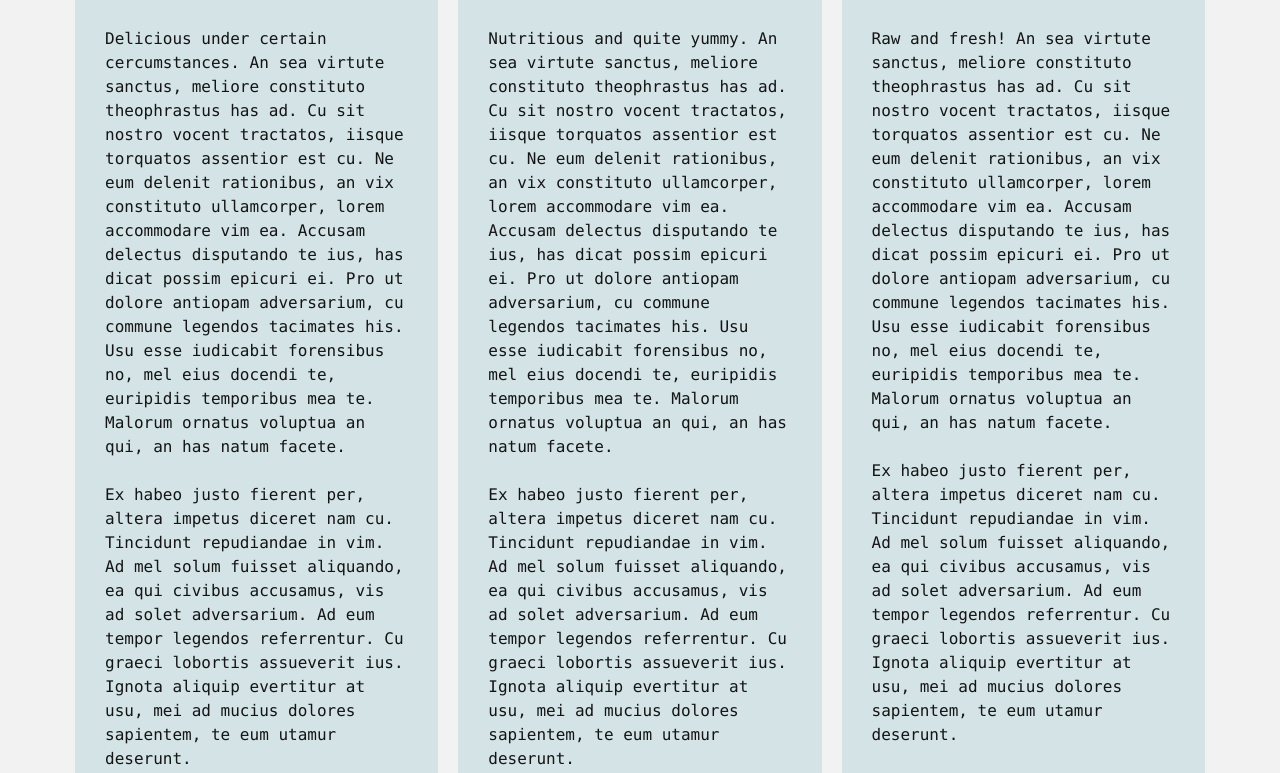
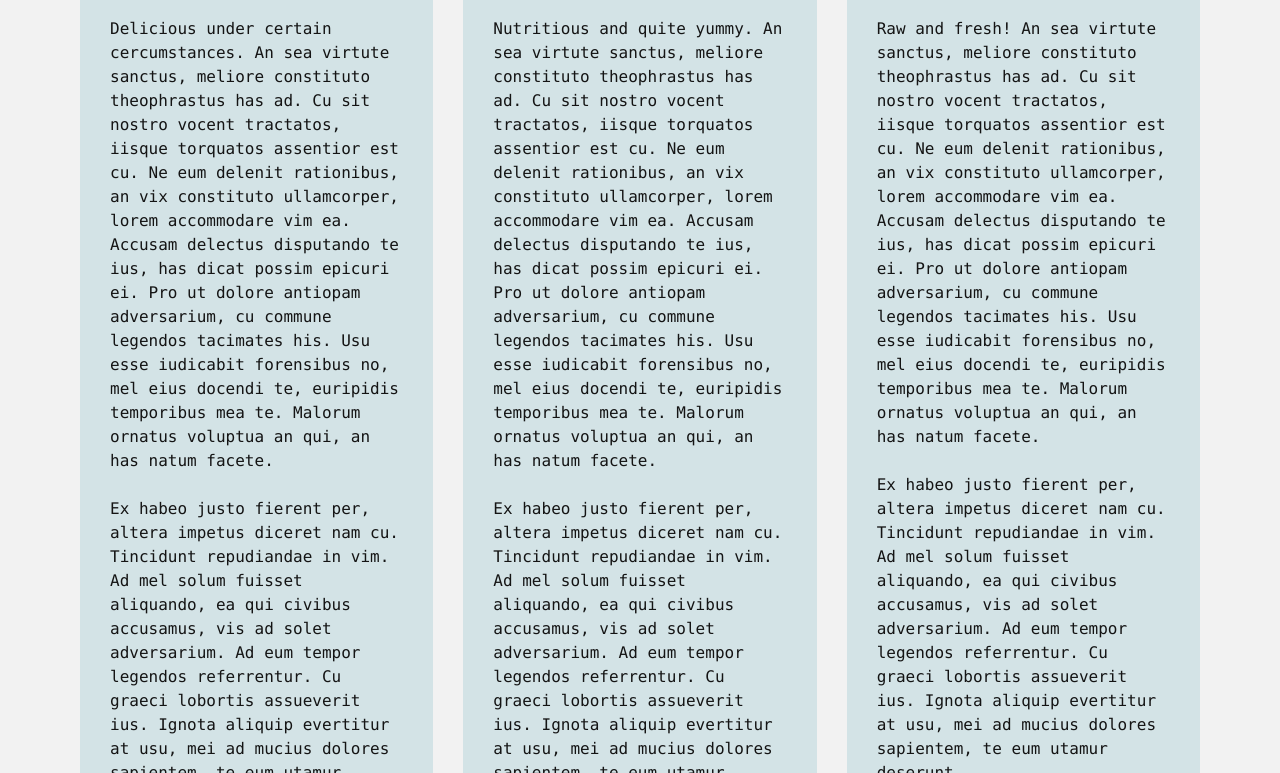
Before and after one commit to justpaige/Coursera-Assignments, a plain HTML site: page coursera-module3/index.html in a window 1280 px wide. Shown: the part 489-1262 px from the top of the page. Drawn offline with nearby package versions, Linux system fonts and the light colour scheme; a script that the page names is missing.

Commit message:
Update index.html

```diff
--- a/coursera-module3/index.html
+++ b/coursera-module3/index.html
@@ -44,19 +44,19 @@
 <section class="responsive container-fluid">
    <div class="row">
 <!--Item 1-->
-     <div class="column-l column-m column-s" id="chicken">
+     <div class="col-md-4 col-sm-6 col-xs-12" id="chicken">
      <p class="menu-item-header">~ Chicken ~</p>
      <p>Delicious under certain cercumstances. An sea virtute sanctus, meliore constituto theophrastus has ad. Cu sit nostro vocent tractatos, iisque torquatos assentior est cu. Ne eum delenit rationibus, an vix constituto ullamcorper, lorem accommodare vim ea. Accusam delectus disputando te ius, has dicat possim epicuri ei. Pro ut dolore antiopam adversarium, cu commune legendos tacimates his. Usu esse iudicabit forensibus no, mel eius docendi te, euripidis temporibus mea te. Malorum ornatus voluptua an qui, an has natum facete.
      <br><br>Ex habeo justo fierent per, altera impetus diceret nam cu. Tincidunt repudiandae in vim. Ad mel solum fuisset aliquando, ea qui civibus accusamus, vis ad solet adversarium. Ad eum tempor legendos referrentur. Cu graeci lobortis assueverit ius. Ignota aliquip evertitur at usu, mei ad mucius dolores sapientem, te eum utamur deserunt.</p>
      </div>
 <!--Item 2-->
-     <div class="column-l column-m column-s" id="beef"><p class="menu-item-header">~ Beef ~</p>
+     <div class="col-md-4 col-sm-6 col-xs-12" id="beef"><p class="menu-item-header">~ Beef ~</p>
      <p>Nutritious and quite yummy. An sea virtute sanctus, meliore constituto theophrastus has ad. Cu sit nostro vocent tractatos, iisque torquatos assentior est cu. Ne eum delenit rationibus, an vix constituto ullamcorper, lorem accommodare vim ea. Accusam delectus disputando te ius, has dicat possim epicuri ei. Pro ut dolore antiopam adversarium, cu commune legendos tacimates his. Usu esse iudicabit forensibus no, mel eius docendi te, euripidis temporibus mea te. Malorum ornatus voluptua an qui, an has natum facete.
      <br><br>Ex habeo justo fierent per, altera impetus diceret nam cu. Tincidunt repudiandae in vim. Ad mel solum fuisset aliquando, ea qui civibus accusamus, vis ad solet adversarium. Ad eum tempor legendos referrentur. Cu graeci lobortis assueverit ius. Ignota aliquip evertitur at usu, mei ad mucius dolores sapientem, te eum utamur deserunt.</p>
      <hr>
      </div>
  <!--Item 2-->
-    <div class="column-l column-m-2 column-s" id="sushi"><p class="menu-item-header">~ Sushi~ </p>
+    <div class="col-md-4 col-sm-12 col-xs-12" id="sushi"><p class="menu-item-header">~ Sushi~ </p>
     <p>Raw and fresh! An sea virtute sanctus, meliore constituto theophrastus has ad. Cu sit nostro vocent tractatos, iisque torquatos assentior est cu. Ne eum delenit rationibus, an vix constituto ullamcorper, lorem accommodare vim ea. Accusam delectus disputando te ius, has dicat possim epicuri ei. Pro ut dolore antiopam adversarium, cu commune legendos tacimates his. Usu esse iudicabit forensibus no, mel eius docendi te, euripidis temporibus mea te. Malorum ornatus voluptua an qui, an has natum facete.
     <br><br>Ex habeo justo fierent per, altera impetus diceret nam cu. Tincidunt repudiandae in vim. Ad mel solum fuisset aliquando, ea qui civibus accusamus, vis ad solet adversarium. Ad eum tempor legendos referrentur. Cu graeci lobortis assueverit ius. Ignota aliquip evertitur at usu, mei ad mucius dolores sapientem, te eum utamur deserunt.</p>
     </div>
```
